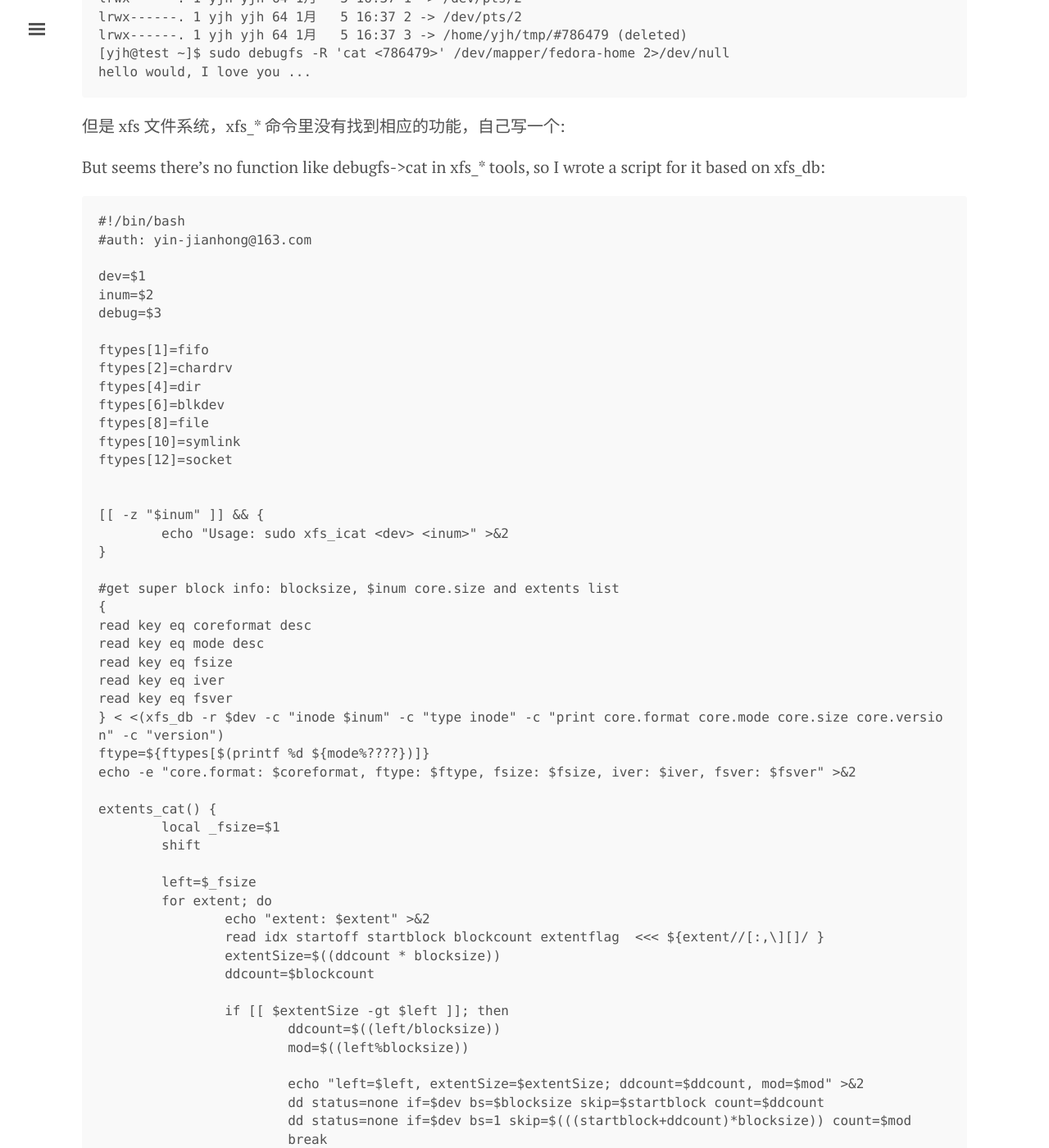
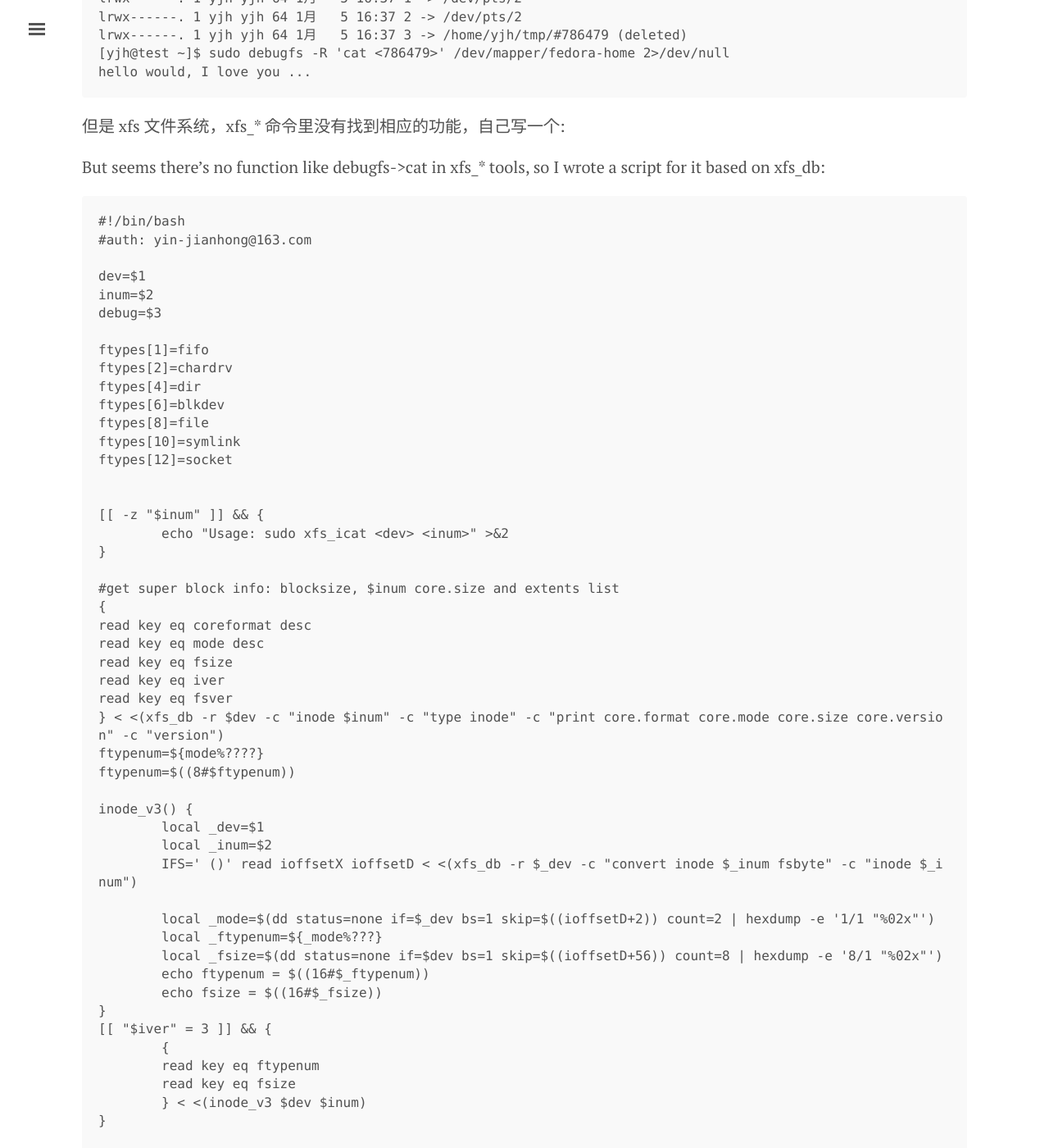
Before and after one commit to tcler/tcler.github.io, a Jekyll site: the page built from _posts/2018-01-05-read-file-by-inode.md, in a window 1280 px wide and 1400 px high, scrolled down 741 px. Shown: the whole window at 82% size. Built offline with Jekyll 4.4.1, drawn with Linux system fonts in a browser that asks for light colours; some of the changed text lies outside the part shown.

Commit message:
Update 2018-01-05-read-file-by-inode.md

```diff
--- a/_posts/2018-01-05-read-file-by-inode.md
+++ b/_posts/2018-01-05-read-file-by-inode.md
@@ -57,8 +57,30 @@ read key eq fsize
 read key eq iver
 read key eq fsver
 } < <(xfs_db -r $dev -c "inode $inum" -c "type inode" -c "print core.format core.mode core.size core.version" -c "version")
-ftype=${ftypes[$(printf %d ${mode%????})]}
+ftypenum=${mode%????}
+ftypenum=$((8#$ftypenum))
+
+inode_v3() {
+        local _dev=$1
+        local _inum=$2
+        IFS=' ()' read ioffsetX ioffsetD < <(xfs_db -r $_dev -c "convert inode $_inum fsbyte" -c "inode $_inum")
+
+	local _mode=$(dd status=none if=$_dev bs=1 skip=$((ioffsetD+2)) count=2 | hexdump -e '1/1 "%02x"')
+	local _ftypenum=${_mode%???}
+	local _fsize=$(dd status=none if=$dev bs=1 skip=$((ioffsetD+56)) count=8 | hexdump -e '8/1 "%02x"')
+	echo ftypenum = $((16#$_ftypenum))
+	echo fsize = $((16#$_fsize))
+}
+[[ "$iver" = 3 ]] && {
+	{
+	read key eq ftypenum
+	read key eq fsize
+	} < <(inode_v3 $dev $inum)
+}
+
+ftype=${ftypes[$ftypenum]}
 echo -e "core.format: $coreformat, ftype: $ftype, fsize: $fsize, iver: $iver, fsver: $fsver" >&2
+echo >&2
 
 extents_cat() {
         local _fsize=$1
```
